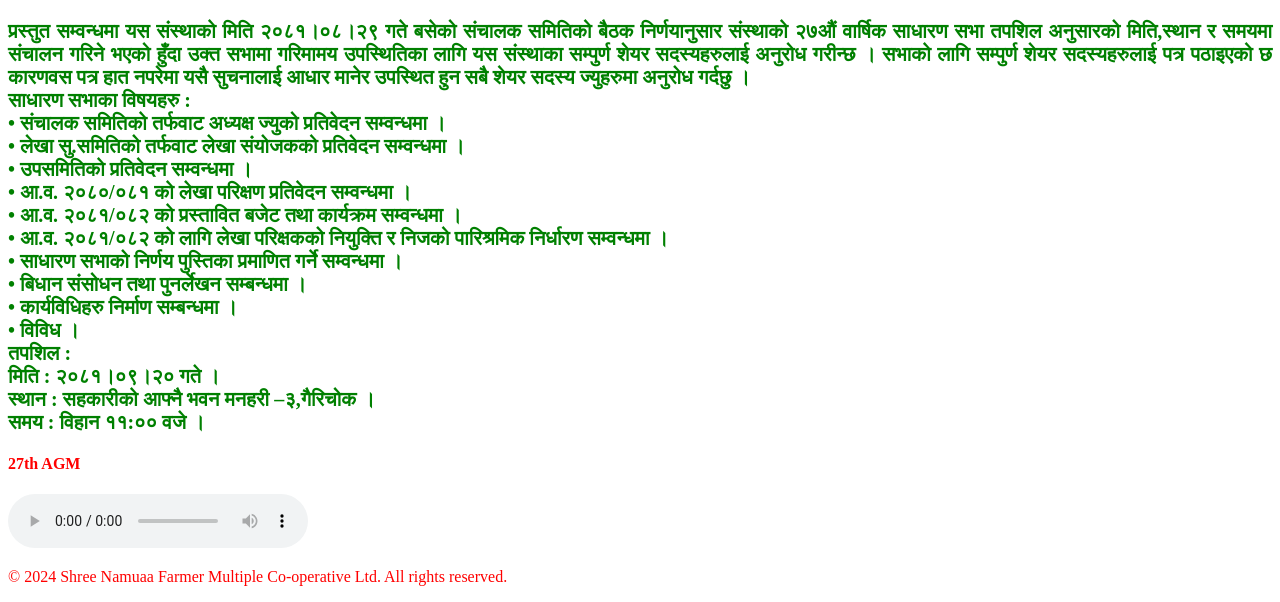
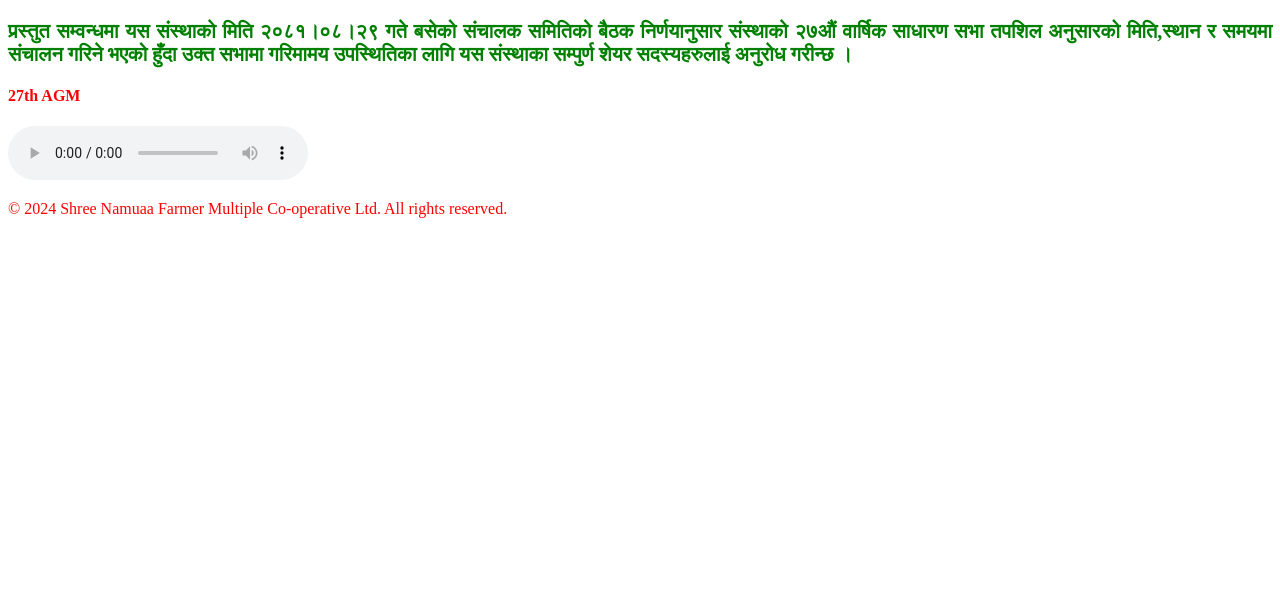
Before and after one commit to namunacoop/Namunafmc, a plain HTML site: page suchana.html in a window 1280 px wide. Shown: the part 337-939 px from the top of the page. After the commit the page ends 800 px from the top, so only its background shows below. Drawn offline with Linux system fonts and the light colour scheme.

Commit message:
Update suchana.html

```diff
--- a/suchana.html
+++ b/suchana.html
@@ -104,31 +104,15 @@
         <h3 style="text-align:justify;">
             <div class="blinking-marquee">
              प्रस्तुत सम्वन्धमा यस संस्थाको मिति २०८१।०८।२९ गते बसेको संचालक समितिको बैठक निर्णयानुसार संस्थाको २७औं वार्षिक साधारण सभा तपशिल अनुसारको मिति,स्थान र समयमा संचालन गरिने भएको हुँदा  उक्त सभामा गरिमामय उपस्थितिका लागि यस संस्थाका सम्पुर्ण शेयर सदस्यहरुलाई अनुरोध गरीन्छ ।
-सभाको लागि सम्पुर्ण शेयर सदस्यहरुलाई पत्र पठाइएको छ कारणवस पत्र हात नपरेमा यसै सुचनालाई आधार मानेर उपस्थित हुन सबै शेयर सदस्य ज्युहरुमा अनुरोध गर्दछु । <br>
-साधारण सभाका विषयहरु :<br>
-•	संचालक समितिको तर्फवाट अध्यक्ष ज्युको प्रतिवेदन सम्वन्धमा ।<br>
-•	लेखा सु.समितिको तर्फवाट लेखा संयोजकको प्रतिवेदन सम्वन्धमा ।<br>
-•	उपसमितिको प्रतिवेदन सम्वन्धमा ।<br>
-•	आ.व. २०८०/०८१ को लेखा परिक्षण प्रतिवेदन सम्वन्धमा ।<br>
-•	आ.व. २०८१/०८२ को प्रस्तावित बजेट तथा कार्यक्रम सम्वन्धमा ।<br>
-•	आ.व. २०८१/०८२ को लागि लेखा परिक्षकको नियुक्ति र निजको पारिश्रमिक निर्धारण सम्वन्धमा ।<br>
-•	साधारण सभाको निर्णय पुस्तिका प्रमाणित गर्ने सम्वन्धमा ।<br>
-•	बिधान संसोधन तथा  पुनर्लेखन सम्बन्धमा ।<br>
-•	कार्यविधिहरु  निर्माण सम्बन्धमा ।<br>
-•	विविध ।<br>
-	तपशिल : <br>
-	मिति  : २०८१।०९।२० गते ।       <br>
-	स्थान  :  सहकारीको आफ्नै भवन मनहरी –३,गैरिचोक ।     <br>
-	 समय  : विहान ११:०० वजे ।
-
+            </div>
         </h3>
     </section>
 
-    <!-- Audio Player Section with Autoplay -->
+    <!-- Audio Player Section with Autoplay and Loop -->
     <section>
         <h4>27th AGM</h4>
-        <!-- Audio player with autoplay enabled -->
-        <audio id="audioPlayer" controls autoplay>
+        <!-- Audio player with autoplay and loop enabled -->
+        <audio id="audioPlayer" controls autoplay loop>
             <source src="https://github.com/namunacoop/Namunafmc/blob/main/%E0%A5%A8%E0%A5%AD%E0%A4%94%E0%A4%82%20%E0%A4%AC%E0%A4%BE%E0%A4%B0%E0%A5%8D%E0%A4%B7%E0%A4%BF%E0%A4%95%20%E0%A4%B8%E0%A4%BE%E0%A4%A7%E0%A4%BE%E0%A4%B0%E0%A4%A3%20%E0%A4%B8%E0%A4%AD%E0%A4%BE%20%E0%A4%A8%E0%A4%AE%E0%A5%81%E0%A4%A8%E0%A4%BE%20%E0%A4%95%E0%A5%83%E0%A4%B7%E0%A4%95%20%E0%A4%AC%E0%A4%B9%E0%A5%81%E0%A4%AE%E0%A5%81%E0%A4%96%E0%A5%80%20%20%E0%A4%B8%E0%A4%B9%E0%A4%95%E0%A4%BE%E0%A4%B0%E0%A5%80%20.mp3?raw=true" type="audio/mp3">
             Your browser does not support the audio element.
         </audio>
```
